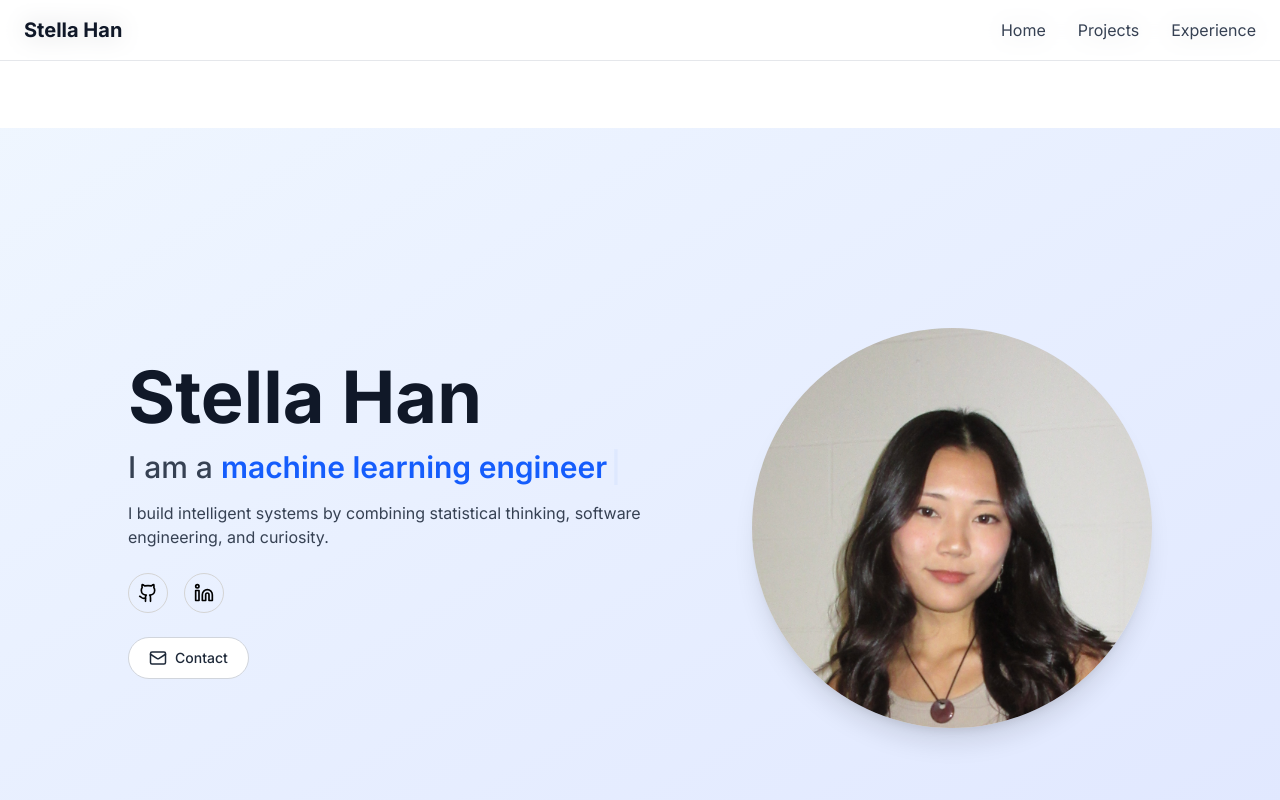
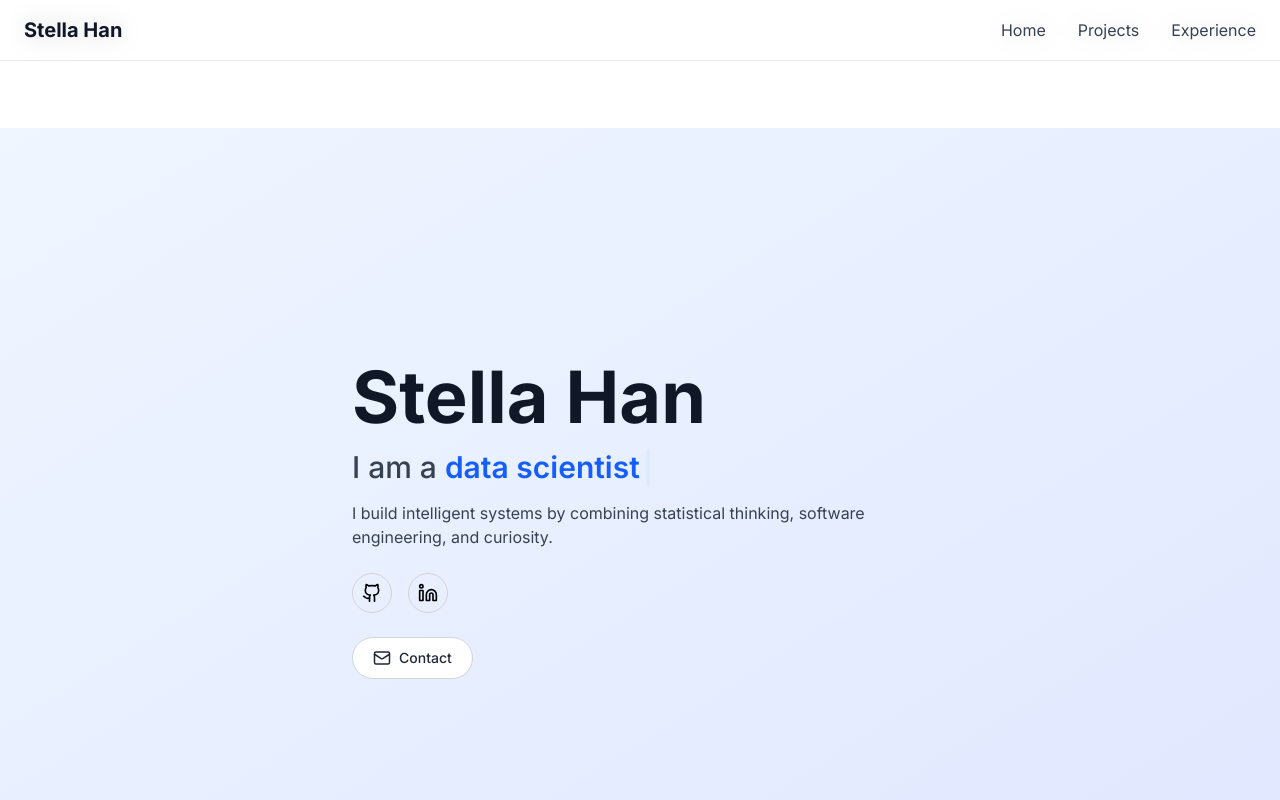
Before and after one commit to stellahan05/my-portfolio, a Next.js app: page / in a window 1280 px wide. Shown: the top 800 px of the page. Built offline with nearby package versions, Linux system fonts and the light colour scheme.

Commit message:
edit hero

```diff
--- a/app/components/hero.tsx
+++ b/app/components/hero.tsx
@@ -3,16 +3,16 @@
 import { Github, Linkedin, Mail } from 'lucide-react'
 import { motion } from 'framer-motion'
 import { Typewriter } from 'react-simple-typewriter'
-import Image from 'next/image'
+// import Image from 'next/image'
 
 export default function Hero() {
   return (
     <section id="home" className="min-h-screen flex items-center justify-center bg-gradient-to-br from-blue-50 to-indigo-100">
-      <div className="container mx-auto px-6 py-20 flex flex-col xl:flex-row-reverse items-center xl:items-center justify-center gap-12">
+      <div className="container mx-auto px-6 py-20 flex items-center justify-center">
 
 
         {/* RIGHT SIDE - PROFILE IMAGE */}
-        <motion.div
+        {/* <motion.div
           initial={{ opacity: 0, x: 20 }}
           animate={{ opacity: 1, x: 0 }}
           transition={{ duration: 0.8 }}
@@ -25,7 +25,7 @@ export default function Hero() {
             height={400}
             className="rounded-full shadow-xl object-cover"
           />
-        </motion.div>
+        </motion.div> */}
 
         {/* LEFT SIDE */}
         <motion.div
@@ -43,11 +43,11 @@ export default function Hero() {
             <span className="text-blue-600 font-semibold">
               <Typewriter
                 words={[
+                  'UBC CS + Stats student',
                   'data scientist',
-                  'machine learning engineer',
                   'software engineer',
-                  'UBC CS + Stats student',
-                  'problem solver',
+                  'machine learning engineer'
+
                 ]}
                 loop
                 cursor
```
